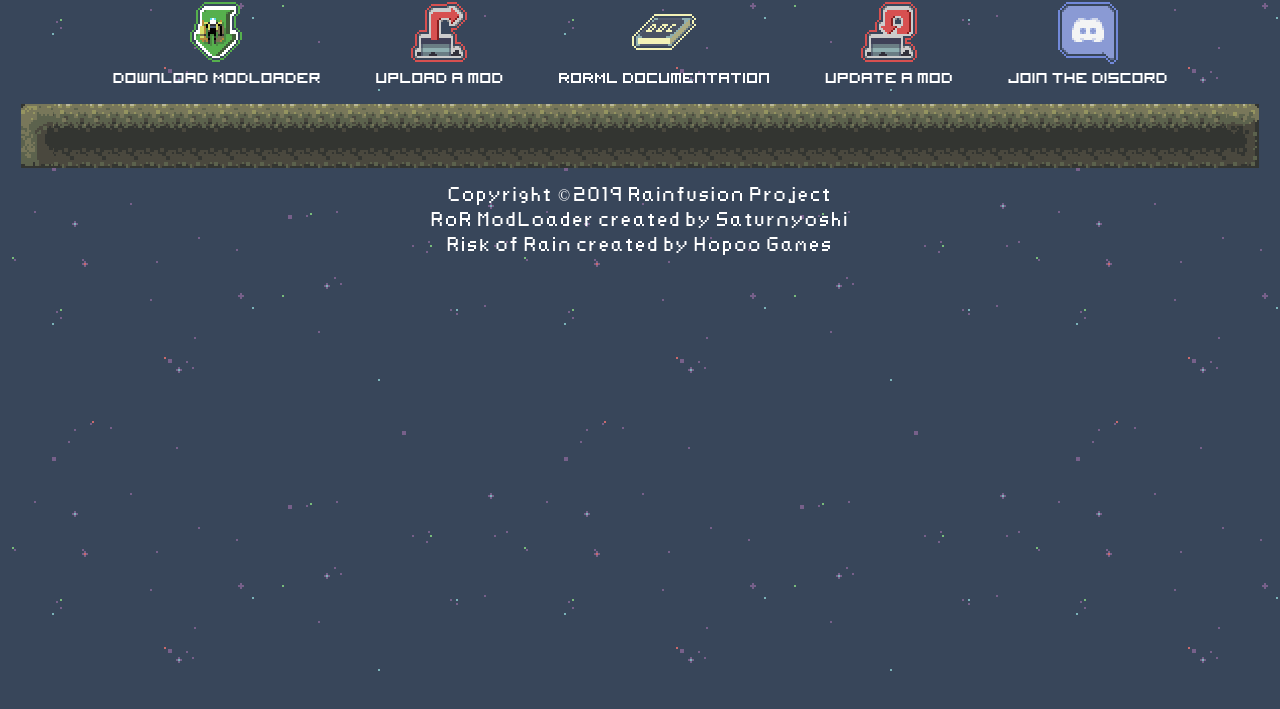
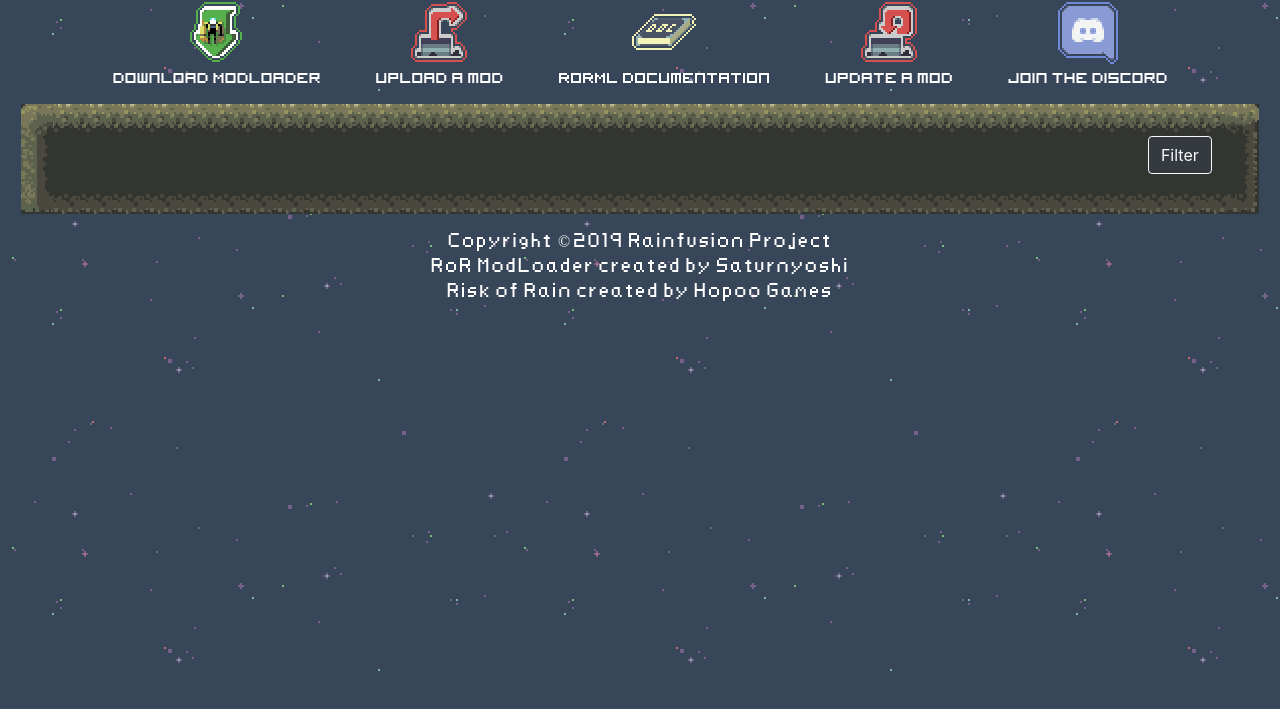
Before and after one commit to Rainfusion/rainfusion, a website built with webpack: page static/index.html in a window 1280 px wide. Shown: the part 89-798 px from the top of the page. Built offline with nearby package versions, Linux system fonts and the light colour scheme.

Commit message:
Add tags objects to html

```diff
--- a/static/index.html
+++ b/static/index.html
@@ -112,6 +112,19 @@
 		<!-- End -->
 
 		<div class="body">
+			<!-- Start Tags -->
+			<div class="container-fluid p-0 d-none d-md-block">
+				<div class="d-flex flex-sm-row justify-content-between align-items-center mb-2">
+					<div id="tags-root" class="col p-0">
+
+					</div>
+					<div class="col-auto">
+						<button id="tags-submit" type="button"
+							class="btn btn-outline-light btn-dark h-75">Filter</button>
+					</div>
+				</div>
+			</div>
+			<!-- End -->
 
 			<!-- Start Mods -->
 			<div id="mods-root">
```
